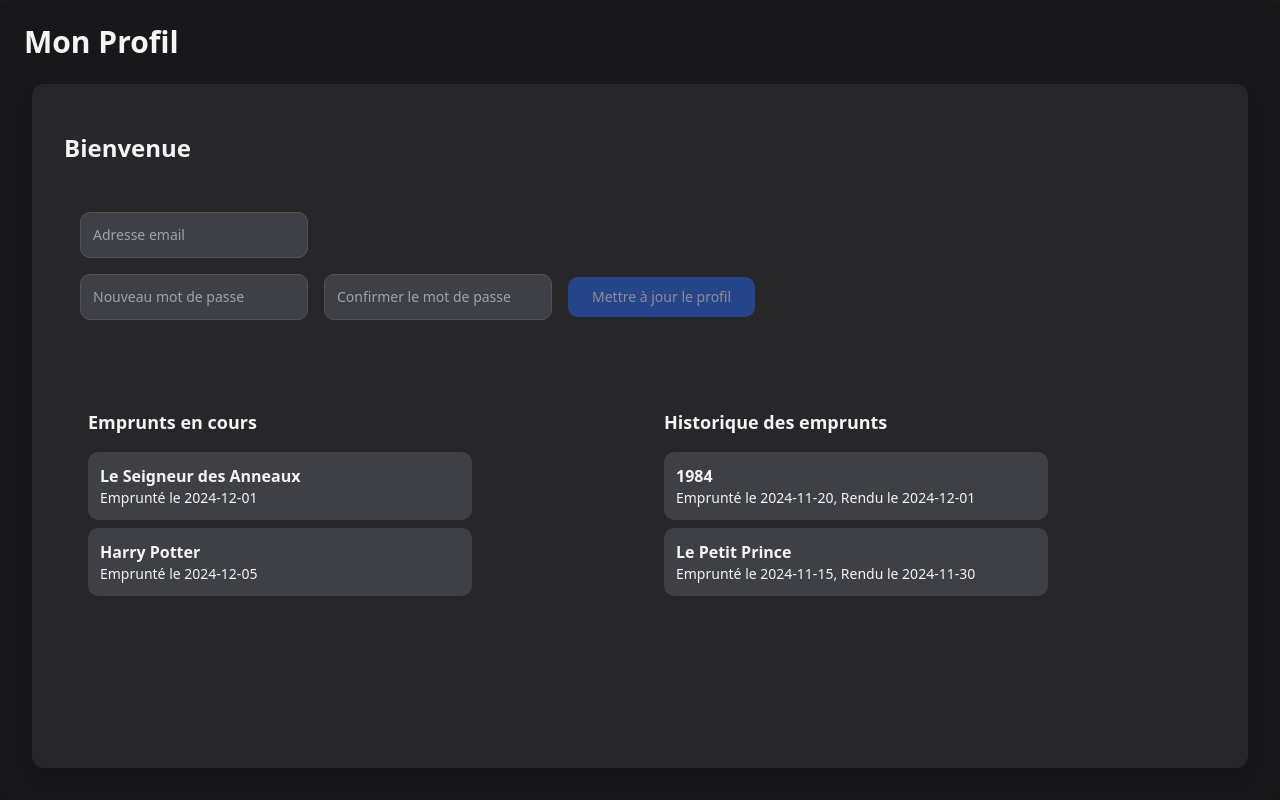
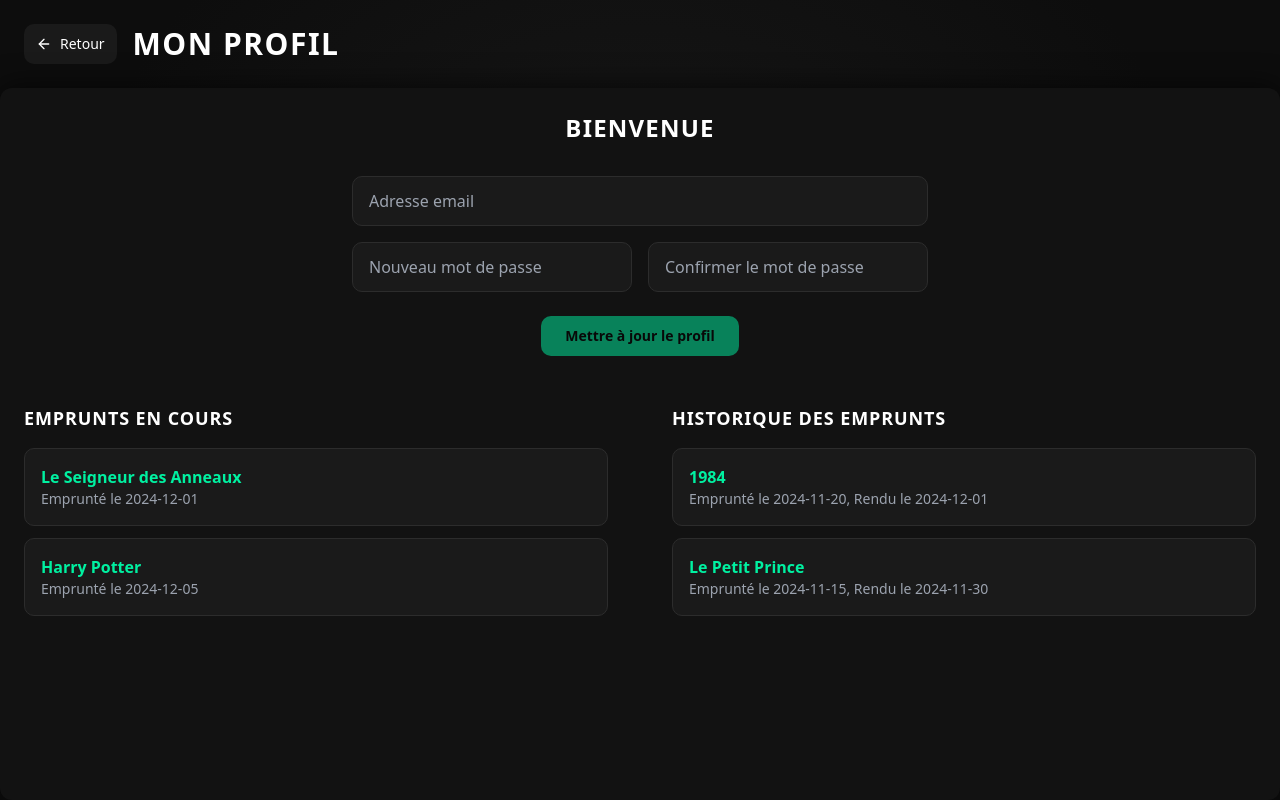
Before and after one commit to Jaden38/LibMa, a Next.js app in the folder frontend/: page /profile in a window 1280 px wide. Built offline with nearby package versions, Linux system fonts and the light colour scheme.

Commit message:
refactor(Profile): Enhance profile

```diff
--- a/frontend/pages/profile.tsx
+++ b/frontend/pages/profile.tsx
@@ -1,11 +1,16 @@
 import React, { useState } from "react";
 import { Button } from "@/components/ui/Button";
 import { useUser } from "@/hooks/UseUser";
+import { motion } from "framer-motion";
+import { useRouter } from "next/router";
+import { ArrowLeft } from "lucide-react";
 
 export default function Profile() {
-  const {user} = useUser();
-  const [mail, setMail] = useState(user?.email);
-    const [password, setPassword] = useState("");
+  const { user } = useUser();
+  const router = useRouter();
+
+  const [mail, setMail] = useState(user?.email ?? "");
+  const [password, setPassword] = useState("");
   const [confirmPassword, setConfirmPassword] = useState("");
   const [message, setMessage] = useState<string | null>(null);
   const [error, setError] = useState<string | null>(null);
@@ -25,11 +30,13 @@ export default function Profile() {
   const handleUpdateProfile = () => {
     if (!mail || !password || !confirmPassword) {
       setError("Tous les champs sont requis.");
+      setMessage(null);
       return;
     }
 
     if (password !== confirmPassword) {
       setError("Les mots de passe ne correspondent pas.");
+      setMessage(null);
       return;
     }
 
@@ -41,101 +48,187 @@ export default function Profile() {
     if (newUsername) {
       setMessage("Pseudo mis à jour avec succès !");
       setIsModalOpen(false);
+      setError(null);
     } else {
       setError("Le pseudo est requis.");
+      setMessage(null);
     }
   };
 
+  const containerVariants = {
+    hidden: { opacity: 0, y: 10 },
+    visible: {
+      opacity: 1,
+      y: 0,
+      transition: { duration: 0.7, ease: "easeOut", when: "beforeChildren", staggerChildren: 0.1 },
+    },
+  };
+
+  const itemVariants = {
+    hidden: { opacity: 0, y: 10 },
+    visible: { opacity: 1, y: 0 },
+  };
+
   return (
-    <div className="w-screen h-screen bg-zinc-900 text-zinc-100 rounded-lg shadow-lg flex flex-col">
-      <div className="p-6 flex flex-col space-y-4 ">
-        <h1 className="text-3xl font-extrabold text-zinc-100">Mon Profil</h1>
-      </div>
+    <div
+      className="min-h-screen flex flex-col"
+      style={{
+        background: "radial-gradient(circle at center, #1a1a1a 0%, #0d0d0d 80%)"
+      }}
+    >
+      {/* Header avec bouton retour */}
+      <header className="p-6 flex items-center justify-between">
+        <div className="flex items-center gap-4">
+          <Button
+            onClick={() => router.back()}
+            className="flex items-center gap-2 bg-[#1a1a1a] text-white px-3 py-2 rounded-md hover:bg-[#272727] hover:scale-105 hover:shadow-md transition-all focus:outline-none focus:ring-2 focus:ring-[#00f1a1]"
+          >
+            <ArrowLeft size={18} />
+            Retour
+          </Button>
+          <h1 className="text-3xl font-extrabold text-white uppercase tracking-wider">Mon Profil</h1>
+        </div>
+      </header>
 
-      <div className=" ml-8 mr-8 mb-8 flex-grow bg-zinc-800 p-8 rounded-lg shadow-lg pt-12">
-        <h2 className="text-2xl font-semibold text-zinc-100 mb-4">Bienvenue {user?.firstname}</h2>
+      <motion.main
+        variants={containerVariants}
+        initial="hidden"
+        animate="visible"
+        className="flex-grow w-full max-w-[1400px] mx-auto p-6 bg-[#121212] text-white rounded-lg shadow-[0_0_30px_rgba(0,0,0,0.7)]"
+      >
+        <motion.h2 variants={itemVariants} className="text-2xl font-bold mb-8 text-center uppercase tracking-wider">
+          Bienvenue {user?.firstname}
+        </motion.h2>
 
-        <form onSubmit={(e) => e.preventDefault()} className="w-full space-y-4 space-x-0 mt-12 ml-4">
-          <div className="flex flex-col items-start space-y-4">
-            <input
+        {/* Formulaire de mise à jour du profil */}
+        <motion.form
+          variants={itemVariants}
+          onSubmit={(e) => e.preventDefault()}
+          className="max-w-xl mx-auto mb-12 space-y-6"
+        >
+          <div className="flex flex-col space-y-4">
+            <motion.input
+              whileHover={{ scale: 1.03, boxShadow: "0 0 8px #00f1a1" }}
+              whileFocus={{ scale: 1.03, boxShadow: "0 0 8px #00f1a1" }}
               type="email"
               placeholder="Adresse email"
-              value={user?.email}
+              value={mail}
               onChange={(e) => setMail(e.target.value)}
-              className="w-fit bg-zinc-700 border border-zinc-600 text-sm text-zinc-100 rounded-md p-3 focus:outline-none focus:ring-2 focus:ring-blue-400 transition-all duration-300 ease-in-out"
-              aria-label="Adresse email"
+              className="w-full px-4 py-3 bg-[#1a1a1a] border border-[#2c2c2c] text-white rounded-md placeholder-gray-400 focus:outline-none focus:ring-2 focus:ring-[#00f1a1] transition-transform"
             />
-          </div>
 
-          <div className="flex items-center gap-4 mt-4">
-            <div className="flex gap-4">
-              <input
+            <div className="flex flex-col sm:flex-row gap-4">
+              <motion.input
+                whileHover={{ scale: 1.03, boxShadow: "0 0 8px #00f1a1" }}
+                whileFocus={{ scale: 1.03, boxShadow: "0 0 8px #00f1a1" }}
                 type="password"
                 placeholder="Nouveau mot de passe"
                 value={password}
                 onChange={(e) => setPassword(e.target.value)}
-                className="w-fit bg-zinc-700 border border-zinc-600 text-sm text-zinc-100 rounded-md p-3 focus:outline-none focus:ring-2 focus:ring-blue-400 transition-all duration-300 ease-in-out"
-                aria-label="Nouveau mot de passe"
+                className="flex-1 px-4 py-3 bg-[#1a1a1a] border border-[#2c2c2c] text-white rounded-md placeholder-gray-400 focus:outline-none focus:ring-2 focus:ring-[#00f1a1] transition-transform"
               />
-              <input
+              <motion.input
+                whileHover={{ scale: 1.03, boxShadow: "0 0 8px #00f1a1" }}
+                whileFocus={{ scale: 1.03, boxShadow: "0 0 8px #00f1a1" }}
                 type="password"
                 placeholder="Confirmer le mot de passe"
                 value={confirmPassword}
                 onChange={(e) => setConfirmPassword(e.target.value)}
-                className="w-fit bg-zinc-700 border border-zinc-600 text-sm text-zinc-100 rounded-md p-3 focus:outline-none focus:ring-2 focus:ring-blue-400 transition-all duration-300 ease-in-out"
-                aria-label="Confirmer le mot de passe"
+                className="flex-1 px-4 py-3 bg-[#1a1a1a] border border-[#2c2c2c] text-white rounded-md placeholder-gray-400 focus:outline-none focus:ring-2 focus:ring-[#00f1a1] transition-transform"
               />
             </div>
+          </div>
 
+          <div className="text-center">
             <Button
               onClick={handleUpdateProfile}
               disabled={!mail || !password || !confirmPassword}
-              className="py-3 px-6 bg-blue-600 text-sm text-zinc-100 rounded-md hover:bg-blue-500 hover:scale-105 hover:shadow-lg transition duration-300 ease-in-out focus:outline-none focus:ring-2 focus:ring-blue-400 disabled:opacity-50"
+              className="py-3 px-6 bg-[#00f1a1] text-black font-semibold rounded-md hover:bg-[#05e799] hover:scale-105 hover:shadow-lg transition-all duration-300 ease-in-out focus:outline-none focus:ring-2 focus:ring-[#00f1a1] disabled:opacity-50"
             >
               Mettre à jour le profil
             </Button>
           </div>
 
-          {error && (
-            <p className="text-red-500 text-sm text-center transition-all duration-300 ease-in-out">{error}</p>
-          )}
-          {message && (
-            <p className="text-green-500 text-sm text-center transition-all duration-300 ease-in-out">{message}</p>
-          )}
-        </form>
+          {error && <p className="text-red-500 text-sm text-center mt-2">{error}</p>}
+          {message && <p className="text-[#00f1a1] text-sm text-center mt-2">{message}</p>}
+        </motion.form>
 
-        <div className="flex gap-48 p-6 mt-8">
-          <div className="mt-8 transition-all duration-300 ease-in-out">
-            <h2 className="text-lg font-semibold text-zinc-100 mb-4">Emprunts en cours</h2>
-            <ul className="space-y-2">
+        <div className="grid grid-cols-1 md:grid-cols-2 gap-16">
+          {/* Emprunts en cours */}
+          <motion.div variants={itemVariants}>
+            <h2 className="text-lg font-semibold text-white mb-4 uppercase tracking-wider">Emprunts en cours</h2>
+            <div className="space-y-3">
               {ongoingBorrowings.map((borrowing, index) => (
-                <li
+                <motion.div
                   key={index}
-                  className="w-96 bg-zinc-700 text-zinc-100 p-3 rounded-md transform transition-all duration-300 ease-in-out hover:bg-zinc-600 hover:scale-105 hover:shadow-lg"
+                  whileHover={{ scale: 1.02, backgroundColor: "#1f1f1f" }}
+                  className="bg-[#1a1a1a] text-white p-4 rounded-md border border-[#2c2c2c] transition-all duration-300"
                 >
-                  <p className="font-semibold">{borrowing.book}</p>
-                  <p className="text-sm">Emprunté le {borrowing.date}</p>
-                </li>
+                  <p className="font-semibold text-[#00f1a1]">{borrowing.book}</p>
+                  <p className="text-sm text-gray-400">Emprunté le {borrowing.date}</p>
+                </motion.div>
               ))}
-            </ul>
-          </div>
+            </div>
+          </motion.div>
 
-          <div className="mt-8 transition-all duration-300 ease-in-out">
-            <h2 className="text-lg font-semibold text-zinc-100 mb-4">Historique des emprunts</h2>
-            <ul className="space-y-2">
+          {/* Historique des emprunts */}
+          <motion.div variants={itemVariants}>
+            <h2 className="text-lg font-semibold text-white mb-4 uppercase tracking-wider">Historique des emprunts</h2>
+            <div className="space-y-3">
               {borrowingHistory.map((history, index) => (
-                <li
+                <motion.div
                   key={index}
-                  className="w-96 bg-zinc-700 text-zinc-100 p-3 rounded-md transform transition-all duration-300 ease-in-out hover:bg-zinc-600 hover:scale-105 hover:shadow-lg"
+                  whileHover={{ scale: 1.02, backgroundColor: "#1f1f1f" }}
+                  className="bg-[#1a1a1a] text-white p-4 rounded-md border border-[#2c2c2c] transition-all duration-300"
                 >
-                  <p className="font-semibold">{history.book}</p>
-                  <p className="text-sm">Emprunté le {history.date}, Rendu le {history.returnDate}</p>
-                </li>
+                  <p className="font-semibold text-[#00f1a1]">{history.book}</p>
+                  <p className="text-sm text-gray-400">
+                    Emprunté le {history.date}, Rendu le {history.returnDate}
+                  </p>
+                </motion.div>
               ))}
-            </ul>
-          </div>
+            </div>
+          </motion.div>
         </div>
-      </div>
+      </motion.main>
+
+      {/* Modal pour changer le pseudo */}
+      {isModalOpen && (
+        <div className="fixed inset-0 flex items-center justify-center bg-black/50">
+          <motion.div
+            initial={{ opacity: 0, scale: 0.95 }}
+            animate={{ opacity: 1, scale: 1 }}
+            className="bg-[#121212] rounded-lg p-6 text-white max-w-sm w-full"
+          >
+            <h3 className="text-xl font-bold mb-4">Changer de Pseudo</h3>
+            <motion.input
+              whileHover={{ scale: 1.03, boxShadow: "0 0 8px #00f1a1" }}
+              whileFocus={{ scale: 1.03, boxShadow: "0 0 8px #00f1a1" }}
+              type="text"
+              value={newUsername}
+              onChange={(e) => setNewUsername(e.target.value)}
+              className="w-full px-4 py-3 bg-[#1a1a1a] border border-[#2c2c2c] text-white rounded-md placeholder-gray-400 focus:outline-none focus:ring-2 focus:ring-[#00f1a1] transition-transform mb-4"
+              placeholder="Nouveau pseudo"
+            />
+            {error && <p className="text-red-500 text-sm mb-2">{error}</p>}
+            {message && <p className="text-[#00f1a1] text-sm mb-2">{message}</p>}
+            <div className="flex justify-end gap-4">
+              <Button
+                onClick={() => setIsModalOpen(false)}
+                className="px-4 py-2 bg-[#1a1a1a] text-white rounded-md hover:bg-[#272727] transition-all focus:outline-none focus:ring-2 focus:ring-[#00f1a1]"
+              >
+                Annuler
+              </Button>
+              <Button
+                onClick={handleChangeUsername}
+                className="px-4 py-2 bg-[#00f1a1] text-black font-semibold rounded-md hover:bg-[#05e799] hover:scale-105 hover:shadow-lg transition duration-300 ease-in-out focus:outline-none focus:ring-2 focus:ring-[#00f1a1]"
+              >
+                Valider
+              </Button>
+            </div>
+          </motion.div>
+        </div>
+      )}
     </div>
   );
 }
```
